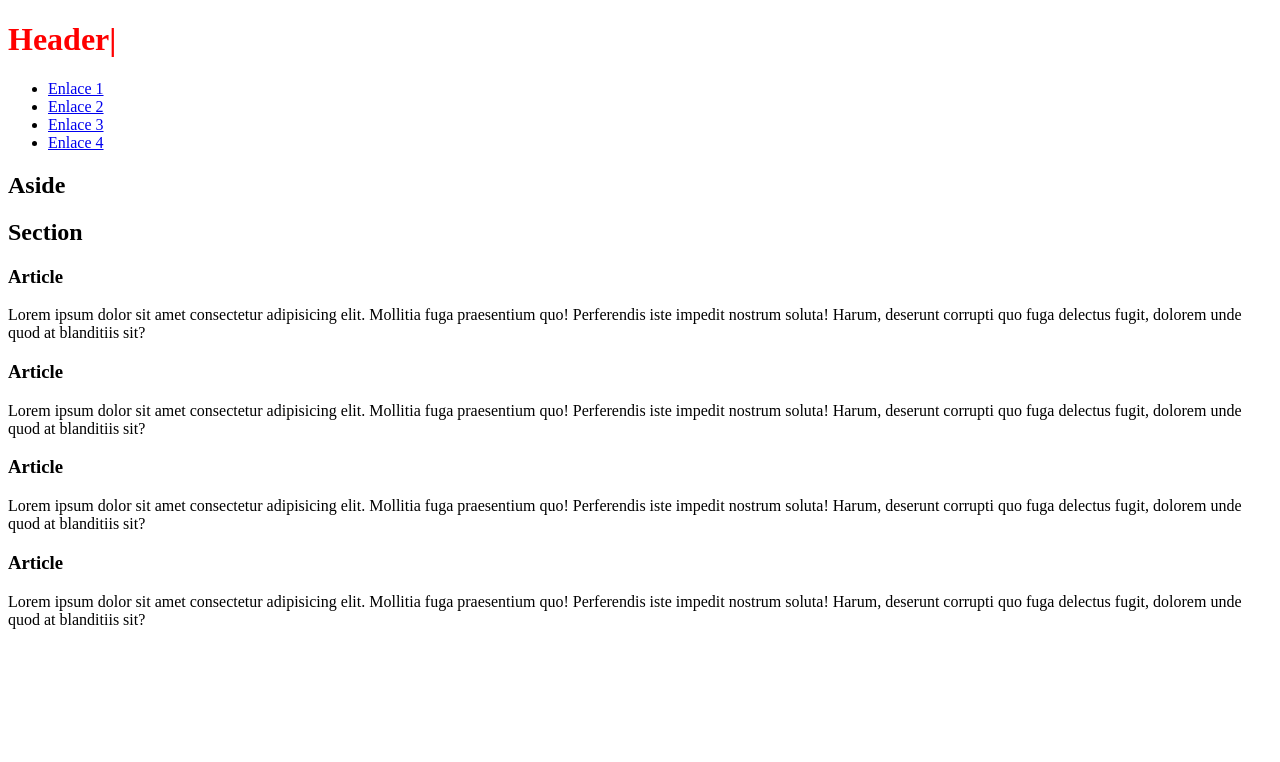
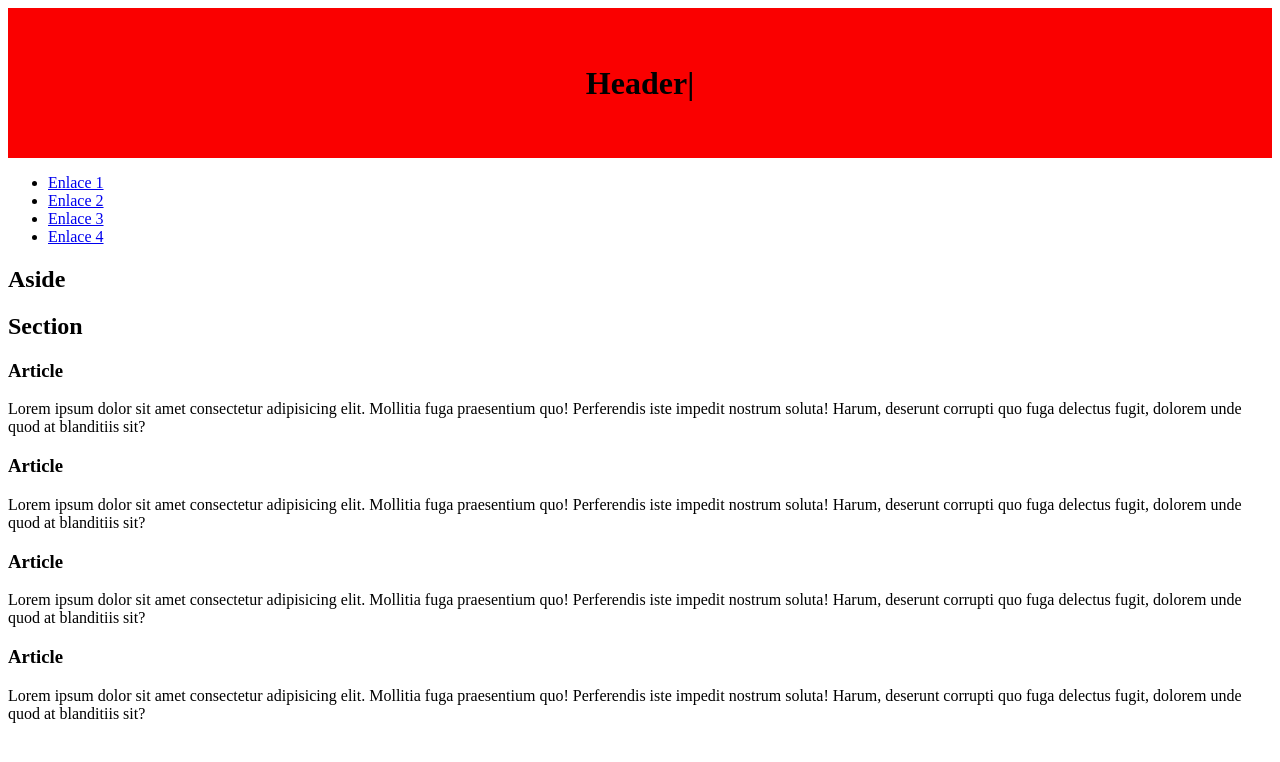
Before and after one commit to fanorflores/sitio3.0, a plain HTML site: page index.html in a window 1280 px wide. Drawn offline with Linux system fonts and the light colour scheme.

Commit message:
Header Listo

```diff
--- a/css/estilos.css
+++ b/css/estilos.css
@@ -1 +1 @@
-h1{color: red;}
+header{height: 150px; background-color: #fa0000; display: flex; align-items: center; justify-content: center;}
```
